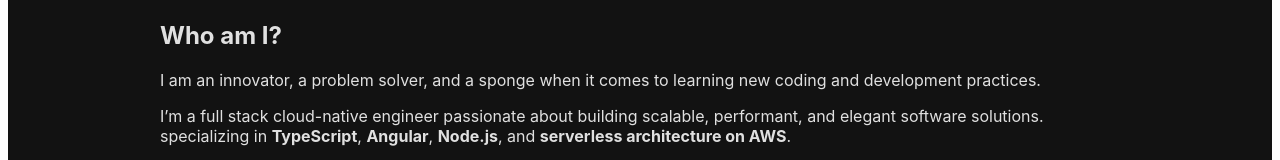
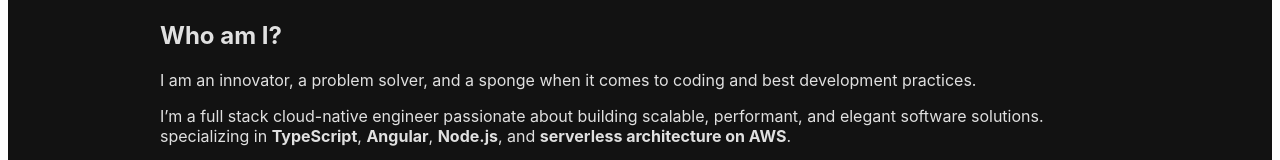
Before and after one commit to LangChris/my-showcase, an Angular app: page /showcase in a window 1280 px wide. Shown: the part 397-557 px from the top of the page. Built offline with nearby package versions, Linux system fonts and the light colour scheme.

Commit message:
Update showcase.component.html

```diff
--- a/src/app/pages/showcase/showcase.component.html
+++ b/src/app/pages/showcase/showcase.component.html
@@ -14,7 +14,7 @@
 
 <div class="section about" data-aos="fade-up">
   <h2>Who am I?</h2>
-  <p>I am an innovator, a problem solver, and a sponge when it comes to learning new coding and development practices.</p>
+  <p>I am an innovator, a problem solver, and a sponge when it comes to coding and best development practices.</p>
   <p>
     I’m a full stack cloud-native engineer passionate about building scalable, performant, and elegant software solutions.
     specializing in <strong>TypeScript</strong>, <strong>Angular</strong>, <strong>Node.js</strong>, and <strong>serverless architecture on AWS</strong>.
```
